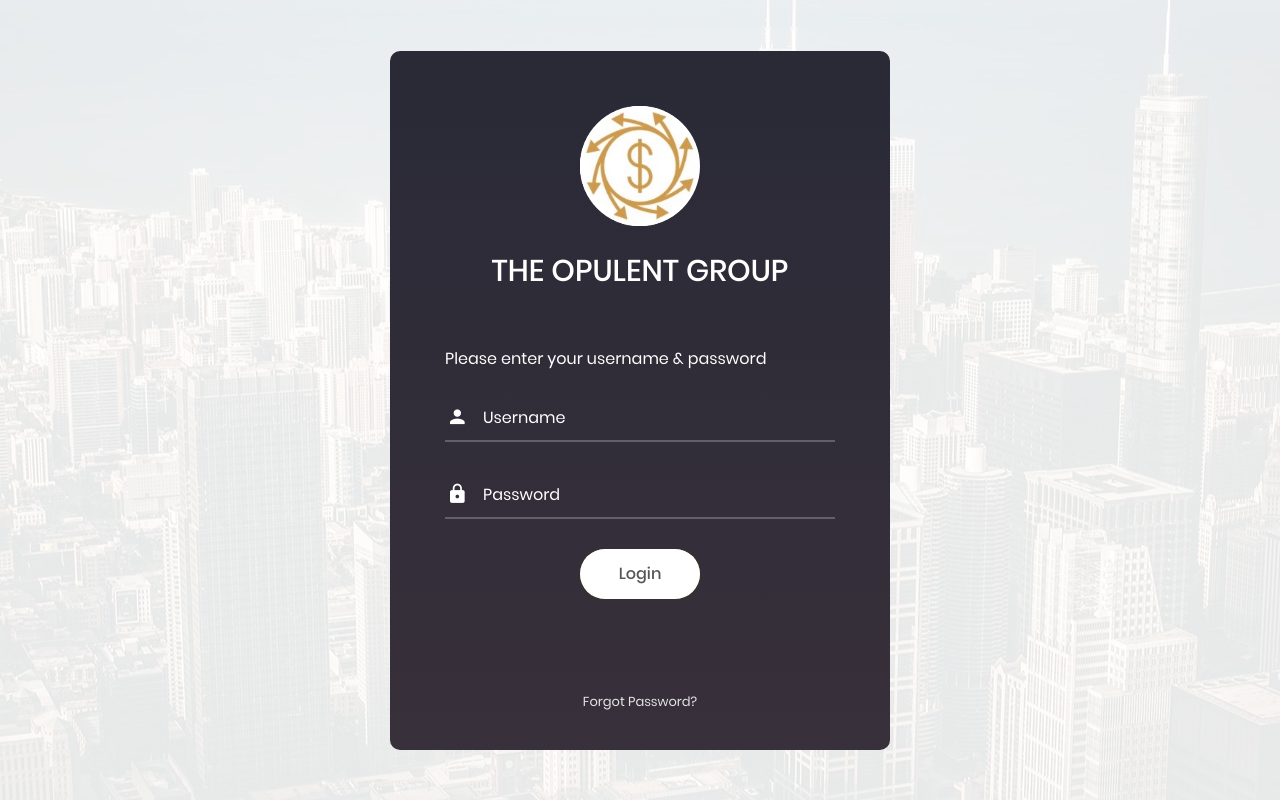
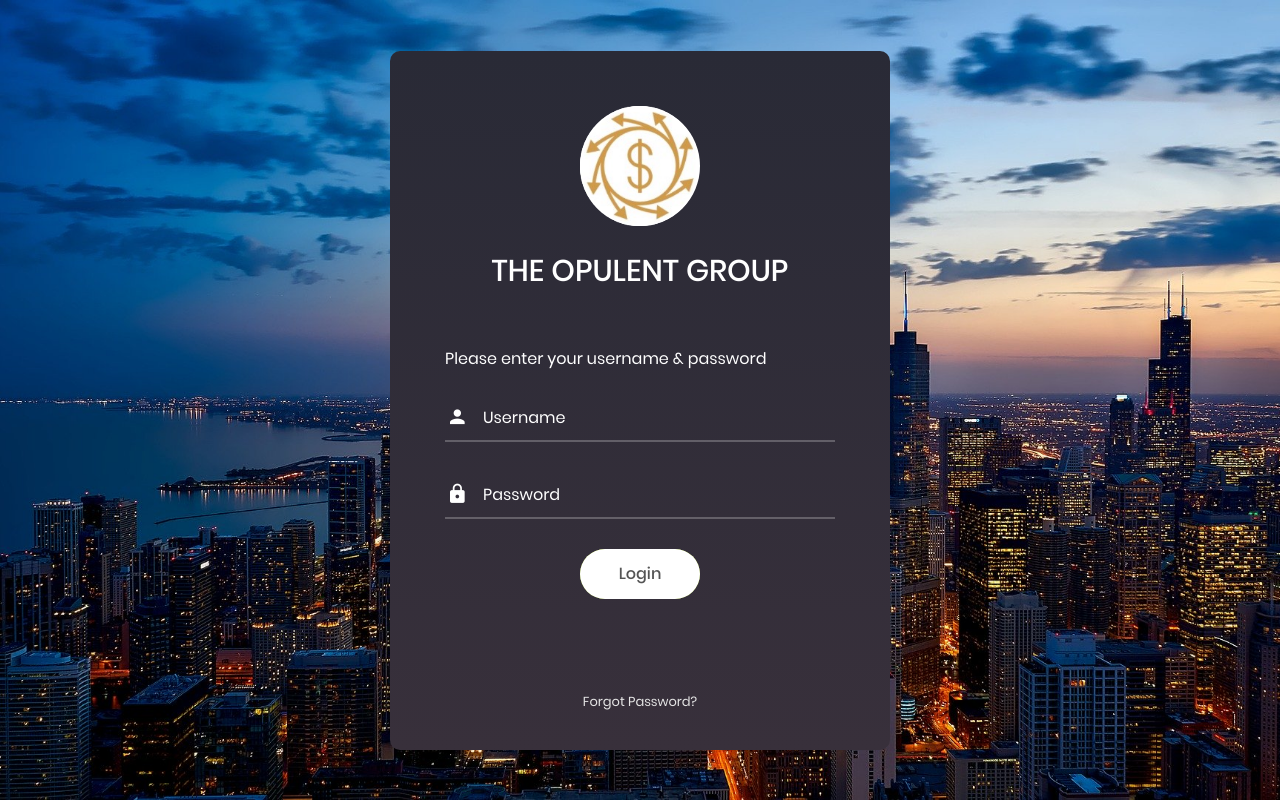
Before and after one commit to MohmedH/OpulentGroupDashboard, a Flask app: page /login in a window 1280 px wide. Run offline with Flask 2, Linux system fonts and the light colour scheme; data comes from the database, SQL or seed files in the repository; some libraries are stand-ins or nearby versions.

Commit message:
Changed background
Changed bg of login screen and changed side bar image as well

```diff
--- a/app/base/static/assets/loginS/css/main.css
+++ b/app/base/static/assets/loginS/css/main.css
@@ -186,7 +186,8 @@ iframe {
   height: 100%;
   top: 0;
   left: 0;
-  background-color: rgba(255,255,255,0.9);
+  background-repeat: no-repeat;
+  background-size: auto;
 }
 
 .wrap-login100 {
--- a/app/base/templates/site_template/sidebar.html
+++ b/app/base/templates/site_template/sidebar.html
@@ -1,6 +1,6 @@
 
 
-    <div class="sidebar" data-color="purple" data-background-color="black" data-image="/static/assets/img/sidebar-2.jpg">
+    <div class="sidebar" data-color="purple" data-background-color="black" data-image="/static/assets/img/sidebar-5.jpg">
         <!--
           Tip 1: You can change the color of the sidebar using: data-color="purple | azure | green | orange | danger"
 
```
Also changed, not shown: app/base/static/assets/img/sidebar-5.jpg (added), app/base/static/assets/loginS/images/bg-01.jpg, app/base/static/assets/loginS/images/bg-02.jpg (added), 1 other file.
